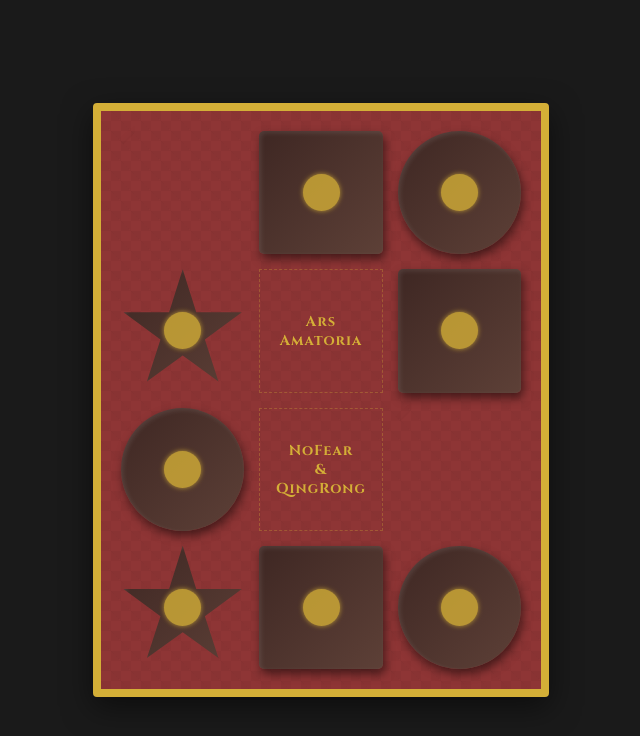
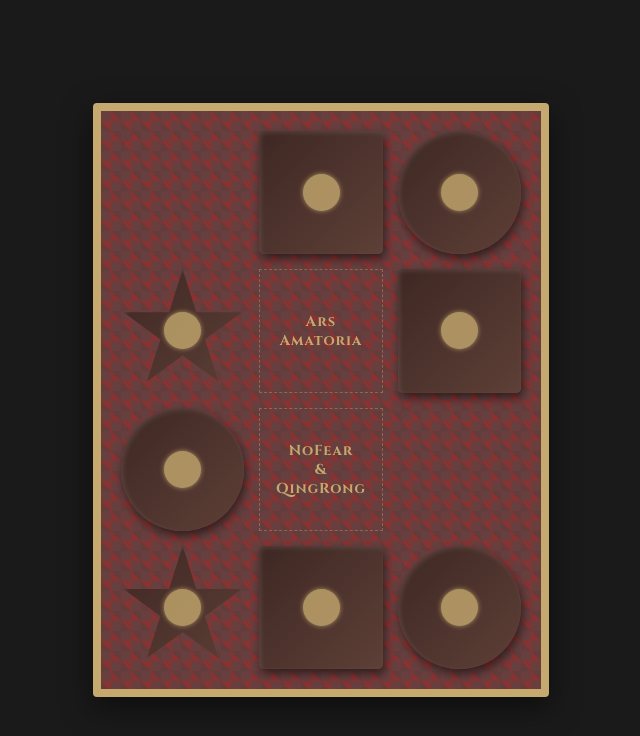
Before and after one commit to Siniyy-CC/ChocolateBox, a plain HTML site: page index.html in a window 1280 px wide. Both pictures are taken after a click on the button "OPEN". Shown: the whole page, without its empty margins (319-959 px from the left). Drawn offline with Linux system fonts and the light colour scheme.

Commit message:
Update index.html

```diff
--- a/index.html
+++ b/index.html
@@ -9,10 +9,11 @@
     <link href="https://fonts.googleapis.com/css2?family=Cinzel:wght@400;700&family=Noto+Serif+TC:wght@400;700&display=swap" rel="stylesheet">
     <style>
         :root {
+            /* --- 【新配色】古典聖誕色調 --- */
             --color-red: #8E3535;   /* 古典紅 */
             --color-cream: #fdfbf7; /* 米白 */
-            --color-green: #2F4F4F; /* 墨綠 */
-            --color-gold: #D4AF37;  /* 金色 */
+            --color-green: #2F4F4F; /* 古典墨綠 (新增) */
+            --color-gold: #c5a96f;  /* 復古啞光金 (調整) */
             --box-shadow: 0 10px 30px rgba(0,0,0,0.5);
         }
 
@@ -94,13 +95,14 @@
             transition: opacity 2s ease;
         }
 
-        /* 內部裝飾紋理 */
+        /* 【修改】內部裝飾紋理改為墨綠色，增加聖誕感 */
         #inner-layer::before {
             content: ''; position: absolute; top: 0; left: 0; right: 0; bottom: 0;
-            background-image: repeating-linear-gradient(45deg, rgba(0,0,0,0.1) 25%, transparent 25%, transparent 75%, rgba(0,0,0,0.1) 75%, rgba(0,0,0,0.1)), repeating-linear-gradient(45deg, rgba(0,0,0,0.1) 25%, #8E3535 25%, #8E3535 75%, rgba(0,0,0,0.1) 75%, rgba(0,0,0,0.1));
+            /* 使用 var(--color-green) */
+            background-image: repeating-linear-gradient(45deg, rgba(0,0,0,0.1) 25%, transparent 25%, transparent 75%, rgba(0,0,0,0.1) 75%, rgba(0,0,0,0.1)), repeating-linear-gradient(45deg, rgba(0,0,0,0.1) 25%, var(--color-green) 25%, var(--color-green) 75%, rgba(0,0,0,0.1) 75%, rgba(0,0,0,0.1));
             background-position: 0 0, 10px 10px;
             background-size: 20px 20px;
-            opacity: 0.3;
+            opacity: 0.4;
             pointer-events: none;
         }
 
@@ -124,7 +126,8 @@
             font-family: 'Cinzel', serif;
             letter-spacing: 1px;
             font-size: 0.9rem;
-            border: 1px dashed rgba(212, 175, 55, 0.3);
+            /* 邊框顏色調整 */
+            border: 1px dashed rgba(197, 169, 111, 0.4);
         }
 
         /* 巧克力樣式 */
@@ -268,7 +271,7 @@
         // ==========================================
         const works = [
             // 第一排 (3個)
-            { id: 1, shape: 'shape-heart', flavor: '海鹽焦糖', title: '《西西弗斯在歌舞伎町》', intro: '沒有一刻比現在更寂靜，沒有一刻比現在更圓滿。', link: 'https://yukinashi.lofter.com/post/73dc7b51_34cb4f25a?incantation=rzn1r19Qh6wL' },
+            { id: 1, shape: 'shape-heart', flavor: '海鹽焦糖', title: '《西西弗斯在歌舞伎町》', intro: '這裡是作品簡介，介紹一下這顆巧克力的口感和文風...', link: 'https://yukinashi.lofter.com/post/73dc7b51_34cb4f25a?incantation=rzHFtEBZLtWH' },
             { id: 2, shape: 'shape-square', flavor: '濃縮黑咖', title: '《作品二標題》', intro: '苦澀中帶有回甘，一場關於暗戀的獨白...', link: 'https://你的作品鏈接2.com' },
             { id: 3, shape: '', flavor: '榛果牛奶', title: '《作品三標題》', intro: '絲滑柔順，溫暖的冬日戀歌...', link: 'https://你的作品鏈接3.com' },
 
@@ -291,7 +294,7 @@
         ];
 
         // ==========================================
-        // 🔧 邏輯區域 (不需要修改)
+        // 🔧 邏輯區域
         // ==========================================
 
         const gridContainer = document.getElementById('grid-container');
@@ -299,21 +302,20 @@
         const tasteBtn = document.getElementById('taste-btn');
         let currentChocoId = null;
 
+        // 【新增】自動重置遊戲狀態：每次刷新頁面都清除記錄
+        // 這樣保證每次打開都是滿滿一盒巧克力
+        localStorage.clear();
+
         // 初始化：生成格子
         function initGrid() {
-            // 格子順序映射：
-            // 0,1,2 (第一排)
-            // 3 (第二排左), TEXT1, 4 (第二排右)
-            // 5 (第三排左), TEXT2, 6 (第三排右)
-            // 7,8,9 (第四排)
-
-            // 構建渲染數組
             const renderItems = [
                 works[0], works[1], works[2],
                 works[3], { type: 'text', content: 'Ars<br>Amatoria' }, works[4],
                 works[5], { type: 'text', content: 'NoFear<br>&<br>QingRong' }, works[6],
                 works[7], works[8], works[9]
             ];
+
+            gridContainer.innerHTML = ''; // 清空容器
 
             renderItems.forEach(item => {
                 const cell = document.createElement('div');
@@ -383,7 +385,8 @@
                 const chocoEl = document.querySelector(`.chocolate[data-id="${currentChocoId}"]`);
                 if (chocoEl) chocoEl.classList.add('eaten');
 
-                // 這裡會跳轉鏈接，當用戶返回時，initGrid會重新運行並隱藏它
+                // 檢查彩蛋
+                checkEasterEgg();
             }
         });
 
@@ -398,15 +401,8 @@
 
             if (allEaten) {
                 document.getElementById('easter-egg').style.display = 'block';
-                // 可以選擇隱藏格子或調暗
                 gridContainer.style.opacity = '0.3';
             }
-        }
-
-        // 測試用：清除緩存 (在控制台輸入 clearGame() 即可重置)
-        window.clearGame = function() {
-            localStorage.clear();
-            location.reload();
         }
 
         // 啟動
```
